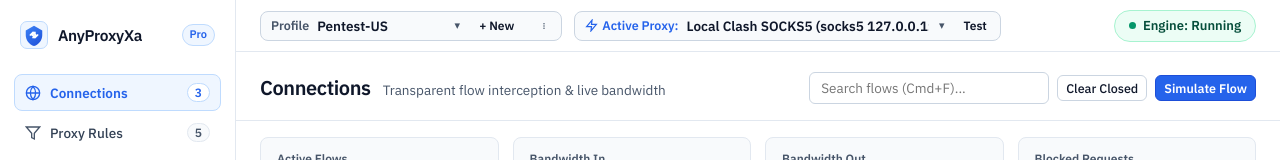
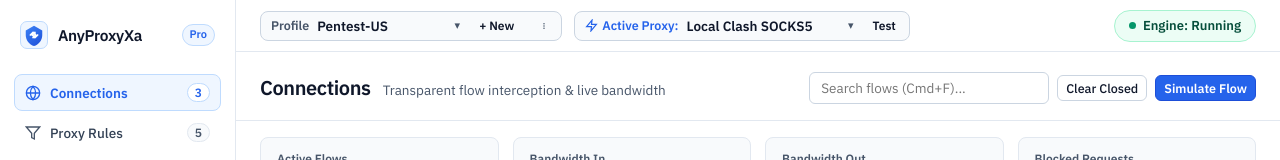
Before and after one commit to D0bby999/anyproxy, a React (Vite) app in the folder frontend/: page / in a window 1280 px wide. Shown: the top 160 px of the page. Built offline with nearby package versions, Linux system fonts and the light colour scheme.

Commit message:
fix(ui): shorten active proxy option label

```diff
--- a/frontend/src/App.tsx
+++ b/frontend/src/App.tsx
@@ -709,8 +709,8 @@ export function App() {
                     <option value="">(No proxy configured)</option>
                   ) : (
                     profile.proxies.map((p) => (
-                      <option key={p.id} value={p.id}>
-                        {p.name} ({p.type} {p.host}:{p.port})
+                      <option key={p.id} value={p.id} title={`${p.type} ${p.host}:${p.port}`}>
+                        {p.name}
                       </option>
                     ))
                   )}
```
Also changed, not shown: 1 other file (tests, documents, lock files or other folders).
